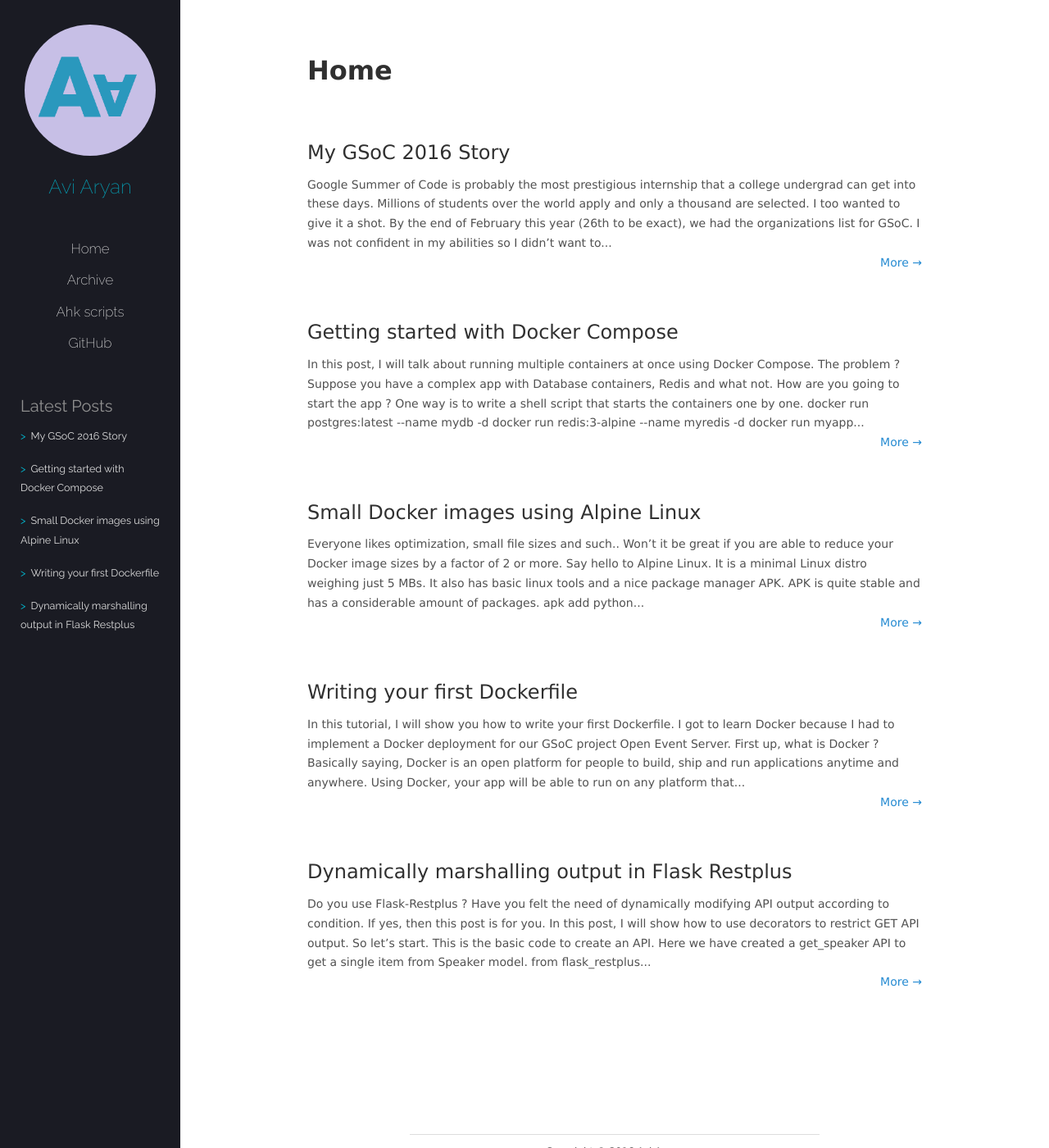
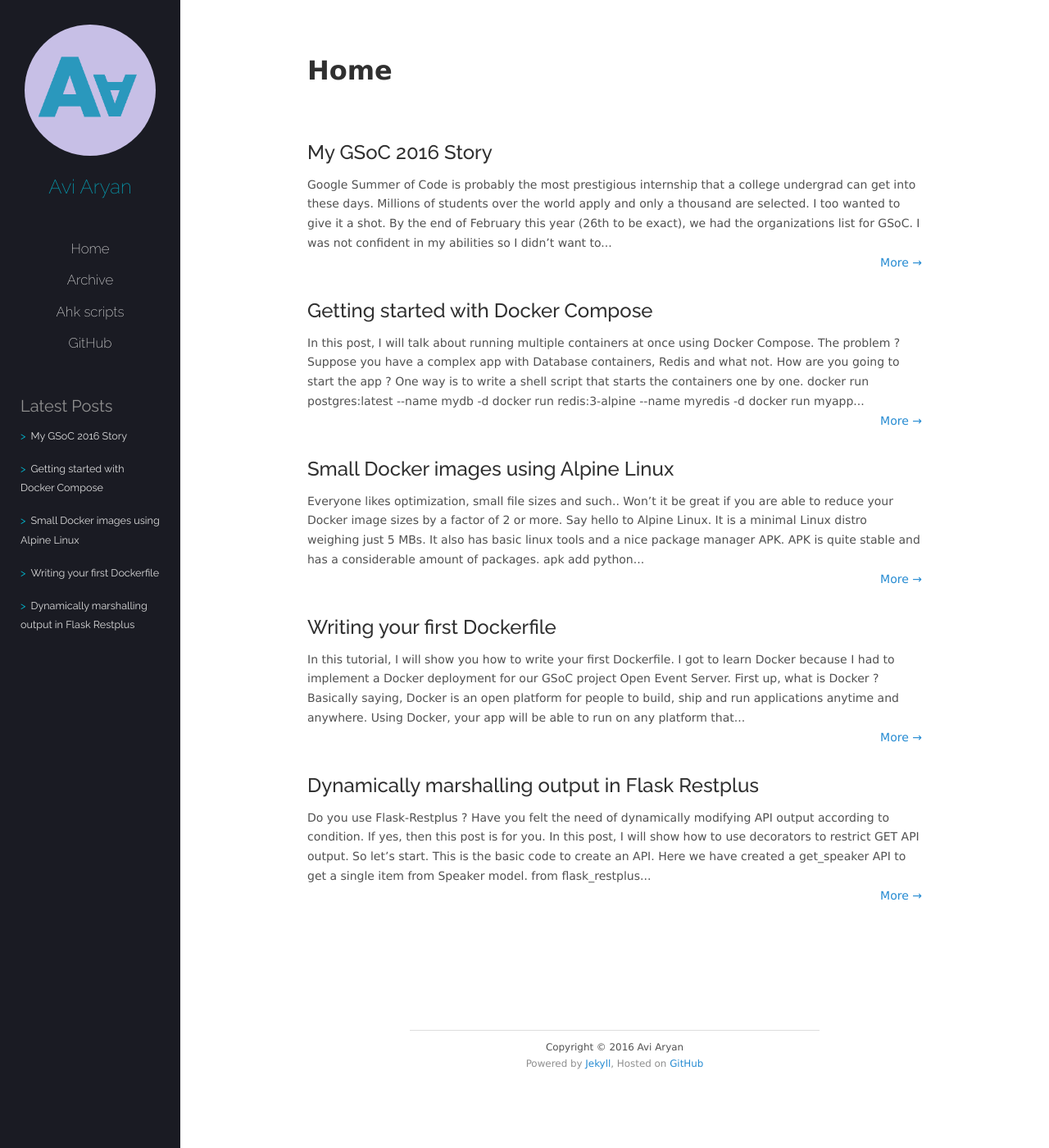
Before and after one commit to aviaryan/aviaryan.github.com-retired-2018, a Jekyll site: the page built from index.html, in a window 1280 px wide and 1400 px high. Shown: the whole window at 82% size. Built offline with Jekyll 4.4.1, drawn with Linux system fonts in a browser that asks for light colours.

Commit message:
Structure formatting (#9)
* Improved sidebar design

* Fixed scrollbar flickering

* Fixed tags in sidebar and changed background color

* Fixed structure of blog post list

* Minor fixes

```diff
--- a/_layouts/default.html
+++ b/_layouts/default.html
@@ -28,7 +28,7 @@
 
   <!-- fonts -->
   <link href='https://fonts.googleapis.com/css?family=Anonymous+Pro:700,400' rel='stylesheet' type='text/css'>
-  <link href="https://fonts.googleapis.com/css?family=Raleway:200,400" rel="stylesheet">
+  <link href="https://fonts.googleapis.com/css?family=Raleway:200,400,500" rel="stylesheet">
 
   <!-- stylesheets -->
   <link rel="alternate" type="application/atom+xml" href="http://feeds.feedburner.com/aviaryan" title="RSS feed" />
--- a/assets/css/colors-blue.css
+++ b/assets/css/colors-blue.css
@@ -100,12 +100,12 @@ blockquote {
 
 .button-tag {
 	background: rgba(0, 150, 136, 0.7);
-	color: #d3d3d3;
+	color: whitesmoke;
 	border-color: #272822;
 }
 
 .button-tag:hover {
-	background: rgba(0, 150, 136, 0.45);
+	background: rgba(0, 80, 73, 0.8);
 	border: 1px solid transparent;
 }
 
--- a/assets/css/mojombo.css
+++ b/assets/css/mojombo.css
@@ -1,5 +1,5 @@
 /** https://github.com/mojombo/tpw/blob/master/css/syntax.css **/
-.highlight pre { background: #eeeeee; border: 1px solid;}
+.highlight pre { background: rgb(241, 241, 241); padding: 10px 15px;}
 .highlight .c { color: #999988; font-style: italic } /* Comment */
 .highlight .err { color: #a61717; background-color: #e3d2d2 } /* Error */
 .highlight .k { font-weight: bold } /* Keyword */
--- a/assets/css/style.css
+++ b/assets/css/style.css
@@ -484,6 +484,18 @@ img.center {
 	padding: 0;
 }
 
+.post-item{
+	margin-bottom: 50px;
+}
+
+.post-title{
+	font-family: 'Raleway', sans-serif;
+	font-weight: 500;
+}
+.post-list .post-content {
+	font-size: 14px;
+}
+
 /** Very Custom settings **/
 
 
--- a/index.html
+++ b/index.html
@@ -4,9 +4,14 @@ title: Home
 nod: 1
 ---
 
-{% for post in site.posts limit:5%}
-    <h1>{{ post.title }}</h1>
-    {{ post.content | strip_html | truncatewords: 70 }}
-    <br><span style="float: right"><a href="{{ post.url }}">More &rarr;</a></span>
-<br><br><br>
-{% endfor %}
+<div class="post-list">
+    {% for post in site.posts limit:5%}
+    <div class="post-item">
+        <h1 class="post-title">{{ post.title }}</h1>
+        <div class="post-content">
+            {{ post.content | strip_html | truncatewords: 70 }}
+        </div>
+        <span style="float: right"><a href="{{ post.url }}">More &rarr;</a></span>
+    </div>
+    {% endfor %}
+</div>
```
